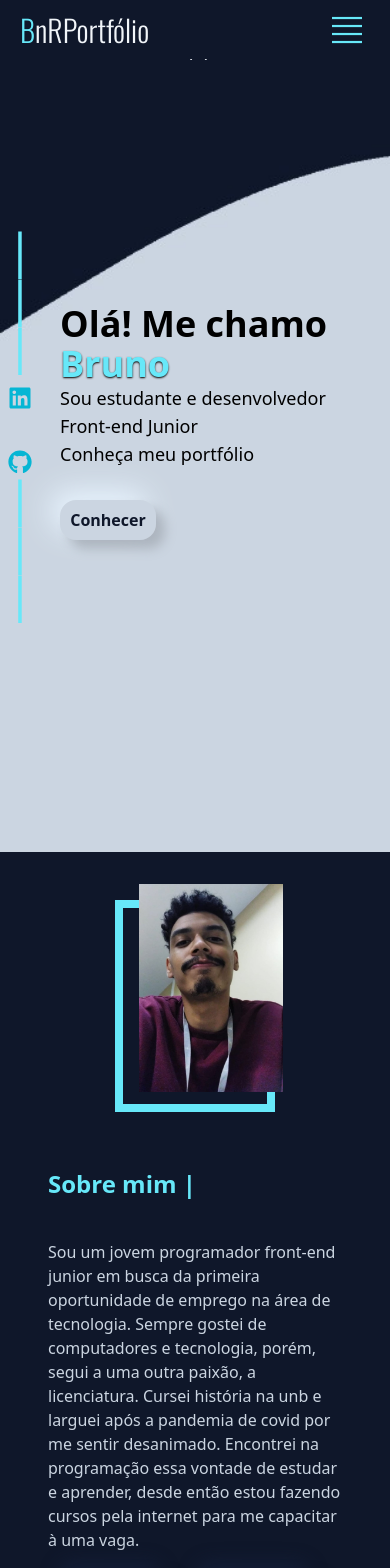
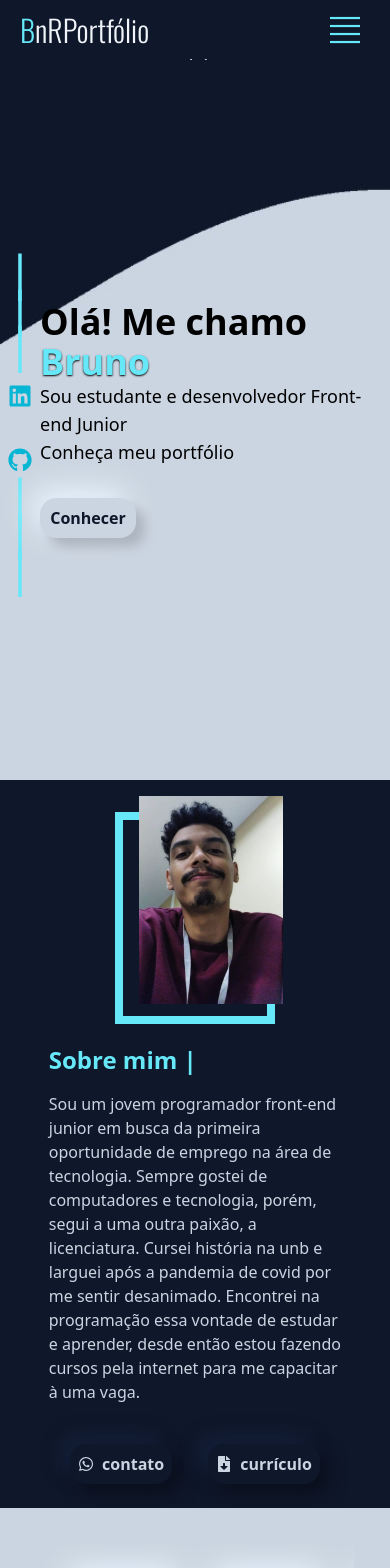
Before and after one commit to Brunonasccimentto/Portfolio, a React (Create React App) app: page / in a window 390 px wide. Shown: the top 1568 px of the page. Built offline with nearby package versions, Linux system fonts and the light colour scheme.

Commit message:
responsive

```diff
--- a/src/components/abilities.js
+++ b/src/components/abilities.js
@@ -6,7 +6,7 @@
 export function Abilities({works, icon, handleClick, desc}){
 
     return(
-            <div onClick={handleClick} className=" AbilityItem bg-slate-300 text-slate-900 p-14 w-20 h-32 md:w-28 md:h-36 flex flex-col items-center justify-center rounded-xl shadow-morfism hover:shadow-inset cursor-pointer">
+            <div onClick={handleClick} className=" AbilityItem bg-slate-300 text-slate-900 p-14 w-20 h-32 lg:w-28 lg:h-36 flex flex-col items-center justify-center rounded-xl shadow-morfism hover:shadow-inset cursor-pointer">
                 <span className=""> {icon} </span>
                 <span className=" text-sm"> {works} </span>
                 <span className=" hidden"> {desc} </span>
--- a/src/components/aboutme.js
+++ b/src/components/aboutme.js
@@ -5,21 +5,21 @@ import curriculo from "../certificates/Currículo-Bruno.pdf"
 
 export function AboutMe(){
     return(
-        <div id="sobre" className=" bg-slate-300 h-screen flex items-center justify-center">
-            <div className="flex flex-col md:flex-row items-center justify-center gap-14 md:gap-32 bg-slate-900 p-12 md:p-32 w-screen md:w-auto text-slate-300 lg:rounded-tr-[100px] lg:rounded-bl-[100px] lg:rounded-tl-3xl lg:rounded-br-3xl">
+        <div id="sobre" className=" bg-slate-300 md:h-[1080px] flex items-center justify-center">
+            <div className="flex flex-col lg:flex-row items-center justify-center gap-5 lg:gap-32 bg-slate-900 pt-8 lg:h-auto lg:p-32 lg:w-auto text-slate-300 lg:rounded-tr-[100px] lg:rounded-bl-[100px] lg:rounded-tl-3xl lg:rounded-br-3xl">
 
 
-            <div className=" border-8 flex items-center justify-center border-cyan-300 w-[160px] md:w-[220px]">
-                <img src={me} className=" w-36 h-52 md:w-52 md:h-72 -mt-6 -mr-8 mb-3"></img>
+            <div className=" border-8 flex items-center justify-center border-cyan-300 w-[160px] lg:w-[220px]">
+                <img src={me} className=" w-36 h-52 lg:w-52 lg:h-72 -mt-6 -mr-8 mb-3"></img>
             </div>
 
-            <div className=" sobre md:w-[620px] md:h-[320px] ">
-                <h3 className=" text-2xl md:text-4xl font-semibold mb-10 text-cyan-300"> Sobre mim <span className=" rotate-90">|</span></h3>
+            <div className=" flex flex-col sobre w-[75%] lg:w-[620px] lg:h-[320px] gap-4 lg:gap-0">
+                <h3 className=" text-2xl lg:text-4xl font-semibold lg:mb-10 text-cyan-300"> Sobre mim <span className=" rotate-90">|</span></h3>
 
                 <p> Sou um jovem programador front-end junior em busca da primeira oportunidade de emprego na área de tecnologia. Sempre gostei de computadores e tecnologia, porém, segui a uma outra paixão, a licenciatura.
                 Cursei história na unb e larguei após a pandemia de covid por me sentir desanimado. Encontrei na programação essa vontade de estudar e aprender, desde então estou fazendo cursos pela internet para me capacitar à uma vaga.</p>
 
-                <div className=" p-5 md:mt-9 flex gap-9">
+                <div className=" p-6 lg:mt-9 flex justify-center items-center gap-9">
                    <a href="https://wa.link/9um6ve" target="_blank">  <ButtonSlate text={"contato"} icon={<FaWhatsapp/>}/> </a> <a href={curriculo} download={"Currículo-Bruno"}> <ButtonSlate text={"currículo"} icon={<FaFileDownload/>}/> </a>
                 </div>
 
--- a/src/components/footer.js
+++ b/src/components/footer.js
@@ -10,7 +10,7 @@ export function Footer(){
             <div>
                 <h3 className="text-cyan-300 text-xl md:text-3xl">Certificados</h3>
             </div>
-            <div className="flex flex-col md:flex-row justify-center gap-10">
+            <div className="flex flex-col lg:flex-row justify-center gap-10">
                 <Certificates image={HtmlCssJavascript}/>
                 <Certificates image={MongoNode}/>
                 <Certificates image={React}/>
--- a/src/components/header.js
+++ b/src/components/header.js
@@ -15,29 +15,29 @@ export function Header({menuItens}){
     }
 
     return(
-    <div className=" bg-slate-900 w-screen list-none text-slate-100 flex flex-col lg:flex-row items-center md:justify-between md:h-24 fixed z-10">
+    <div className=" bg-slate-900 w-full list-none text-slate-100 flex flex-col lg:flex-row items-center lg:justify-between lg:h-24 lg:fixed z-10">
 
         <div className="flex flex-row w-full justify-between items-center">
 
-            <div className=" ml-5 md:ml-9 font-oswald font-light text-3xl md:text-4xl">
+            <div className=" ml-5 lg:ml-9 font-oswald font-light text-3xl lg:text-4xl">
                 <Link to={"/portfolio"}> <h1 className=" first-letter:text-cyan-300">BnRPortfólio</h1> </Link>
             </div>
 
-            <div onClick={toggleHeader} className="flex flex-col md:flex-row w-20 cursor-pointer md:cursor-default justify-end md:w-full items-center md:gap-[46px] md:mr-32">
+            <div onClick={toggleHeader} className="flex flex-col lg:flex-row w-20 cursor-pointer lg:cursor-default justify-end lg:w-full items-center lg:gap-[46px] lg:mr-32">
 
-                <span className="text-cyan-300 -mb-7 md:-mb-0 font-thin text-3xl rotate-90 md:text-6xl md:rotate-90 ">|</span>
-                <span className="text-cyan-300 -mb-7 md:-mb-0  font-thin text-3xl rotate-90 md:text-6xl md:rotate-90 ">|</span>
-                <span className="text-cyan-300 -mb-7 md:-mb-0  font-thin text-3xl rotate-90 md:text-6xl md:rotate-90 ">|</span>
-                <span className="text-cyan-300  font-thin text-3xl rotate-90 md:text-6xl md:rotate-90 ">|</span>
+                <span className="text-cyan-300 -mb-7 lg:-mb-0  -ml-1 font-thin text-3xl rotate-90 lg:text-6xl lg:rotate-90 ">|</span>
+                <span className="text-cyan-300 -mb-7 lg:-mb-0  -ml-1  font-thin text-3xl rotate-90 lg:text-6xl lg:rotate-90 ">|</span>
+                <span className="text-cyan-300 -mb-7 lg:-mb-0  -ml-1  font-thin text-3xl rotate-90 lg:text-6xl lg:rotate-90 ">|</span>
+                <span className="text-cyan-300 -ml-1 font-thin text-3xl rotate-90 lg:text-6xl lg:rotate-90 ">|</span>
 
             </div>
 
         </div>
 
-            <ul className={` flex gap-2 -mt-4 md:-mt-0 p-2 md:p-0 w-full md:w-auto md:gap-24 md:mr-11 items-center flex-col transition-all duration-700 ${slide} overflow-hidden md:overflow-visible md:justify-end md:flex md:flex-row`}>
+            <ul className={`flex gap-2 -mt-4 lg:-mt-0 p-2 lg:p-0 w-full lg:w-auto lg:gap-24 lg:mr-11 items-center flex-col transition-all duration-700 ${slide} overflow-hidden lg:overflow-visible lg:justify-end lg:flex lg:flex-row`}>
 
             {menuItens.map((item, index)=>{
-            return <li key={index} onClick={toggleHeader} className={`list-none hover:brightness-110 cursor-pointer mt-[1px] md:mt-0 text-xl hover:text-cyan-300 transition-all duration-500 md:block`}>
+            return <li key={index} onClick={toggleHeader} className={`list-none hover:brightness-110 cursor-pointer mt-[1px] lg:mt-0 text-xl hover:text-cyan-300 transition-all duration-500 lg:block`}>
             {item !== "projetos"? <a href={`#${item}`}>{item}</a> : <Link to={item}> {item} </Link>} </li>})}
 
             </ul>
--- a/src/components/home.js
+++ b/src/components/home.js
@@ -6,24 +6,25 @@ import { SideIcons } from "./sideIcons"
 export function Home(){
     return(
 
-        <div id="Inicio" className="flex items-center bg-[url('../images/bg-portfolio.jpg')] h-screen bg-no-repeat bg-cover md:gap-20 xl:gap-40">
+        <div id="Inicio" className="flex items-center bg-[url('../images/bg-portfolio.jpg')] h-[720px] w-full lg:h-[1080px] bg-no-repeat bg-cover lg:gap-20 xl:gap-40">
 
             <SideIcons color={"text-cyan-500 lg:text-slate-900"}/>
 
-            <div className="flex flex-col md:flex-row justify-between w-full">
-                <div className=" sm:text-left xl:text-justify flex flex-col justify-center lg:flex-shrink-0 w-[320px] md:w-[600px] ml-[60px] md:ml-[200px] animate-bounce">
+            <div className=" flex flex-col md:flex-row lg:justify-between w-full lg:gap-[450px]">
+                <div className="  sm:text-left xl:text-justify flex flex-col justify-center  lg:flex-shrink-0 lg:w-[600px] ml-[40px] lg:ml-[200px] animate-bounce">
+
+                    <div className=" text-lg ">
                     <h2 className=" text-4xl font-semibold">Olá! Me chamo <span className=" text-cyan-300 text-shadow-sm shadow-black"> Bruno </span></h2>
-                    <div className=" text-lg">
                         <p> Sou estudante e desenvolvedor Front-end Junior</p>
                         <p className=" mb-8"> Conheça meu portfólio </p>
                     </div>
                     <Link to={"/projetos"}> <Button text={"Conhecer"}/>  </Link>
                 </div>
 
-            <div className="hidden md:w-[300px] lg:w-[500px] md:flex justify-end items-center animate-slide mb-24 2xl:mr-64 md:flex-grow">
-                <svg className="  w-[600px] h-[760px]" viewBox="-30 -70 200 200" xmlns="http://www.w3.org/2000/svg">
-                <path fill="#CBD5E1" d="M38.8,-68.5C49.8,-60.9,57.9,-49.5,62.4,-37.5C66.9,-25.4,67.8,-12.7,66.3,-0.9C64.7,10.9,60.6,21.8,54.9,31.6C49.1,41.5,41.7,50.4,32.2,55.2C22.8,60,11.4,60.8,2,57.3C-7.4,53.9,-14.9,46.3,-26.2,42.5C-37.5,38.8,-52.7,39,-62.3,32.5C-72,26.1,-76.1,13.1,-70,3.5C-63.9,-6,-47.6,-12,-37.4,-17.6C-27.3,-23.2,-23.3,-28.4,-18.1,-39.3C-12.9,-50.3,-6.5,-67.1,3.7,-73.6C13.9,-80,27.8,-76.2,38.8,-68.5Z" transform="translate(100 100)" />
-                </svg>
+                <div className="hidden  w-full md:w-[300px] lg:w-[500px] md:flex justify-end items-center animate-slide mb-24 2xl:mr-64 md:flex-grow">
+                    <svg className=" w-[400px] h-[560px] lg:w-[600px] lg:h-[760px]" viewBox="-20 -70 200 200" xmlns="http://www.w3.org/2000/svg">
+                    <path fill="#CBD5E1" d="M38.8,-68.5C49.8,-60.9,57.9,-49.5,62.4,-37.5C66.9,-25.4,67.8,-12.7,66.3,-0.9C64.7,10.9,60.6,21.8,54.9,31.6C49.1,41.5,41.7,50.4,32.2,55.2C22.8,60,11.4,60.8,2,57.3C-7.4,53.9,-14.9,46.3,-26.2,42.5C-37.5,38.8,-52.7,39,-62.3,32.5C-72,26.1,-76.1,13.1,-70,3.5C-63.9,-6,-47.6,-12,-37.4,-17.6C-27.3,-23.2,-23.3,-28.4,-18.1,-39.3C-12.9,-50.3,-6.5,-67.1,3.7,-73.6C13.9,-80,27.8,-76.2,38.8,-68.5Z" transform="translate(100 100)" />
+                    </svg>
 
                     <img src={avatar} className=" h-[250px] md:h-[300px] lg:h-[500px] w-[250px] md:w-[300px] lg:w-[500px] fixed"></img>
                 </div>
--- a/src/components/sideIcons.js
+++ b/src/components/sideIcons.js
@@ -2,17 +2,17 @@ import {FaLinkedin, FaGithub } from "react-icons/fa"
 
 export function SideIcons({color}){
     return(
-        <div className=" w-10 h-[620px] flex flex-col items-center justify-center fixed">
-            <span className=" text-cyan-300 font-thin text-5xl md:text-6xl ">|</span>
-            <span className=" text-cyan-300 font-thin text-5xl md:text-6xl ">|</span>
-            <span className=" text-cyan-300 font-thin text-5xl md:text-6xl ">|</span>
+        <div className=" w-10 justify-center lg:h-auto flex flex-col items-center fixed">
+            <span className=" text-cyan-300 font-thin text-5xl lg:text-6xl -mt-3">|</span>
+            <span className=" text-cyan-300 font-thin text-5xl lg:text-6xl -mt-3">|</span>
+            <span className=" text-cyan-300 font-thin text-5xl lg:text-6xl -mt-3">|</span>
             <div className="flex gap-6 flex-col">
-                <a href="https://www.linkedin.com/in/bruno-rodrigues-633a03252/" target="blank"> <FaLinkedin className={`w-6 h-6 md:w-9 md:h-9 ${color} mt-4 cursor-pointer`}/></a>
-                <a href="https://github.com/Brunonasccimentto"  target="blank"> <FaGithub className={`w-6 h-6 md:w-9 md:h-9  ${color} mt-4 cursor-pointer`}/></a>
+                <a href="https://www.linkedin.com/in/bruno-rodrigues-633a03252/" target="blank"> <FaLinkedin className={`w-6 h-6 lg:w-9 lg:h-9 ${color} mt-4 cursor-pointer`}/></a>
+                <a href="https://github.com/Brunonasccimentto"  target="blank"> <FaGithub className={`w-6 h-6 lg:w-9 lg:h-9  ${color} mt-4 cursor-pointer`}/></a>
             </div>
-            <span className=" text-cyan-300 font-thin text-5xl md:text-6xl ">|</span>
-            <span className=" text-cyan-300 font-thin text-5xl md:text-6xl ">|</span>
-            <span className=" text-cyan-300 font-thin text-5xl md:text-6xl ">|</span>
+            <span className=" text-cyan-300 font-thin text-5xl lg:text-6xl -mb-3">|</span>
+            <span className=" text-cyan-300 font-thin text-5xl lg:text-6xl -mb-3">|</span>
+            <span className=" text-cyan-300 font-thin text-5xl lg:text-6xl -mb-3">|</span>
         </div>
 
     )
--- a/src/components/skills.js
+++ b/src/components/skills.js
@@ -46,43 +46,43 @@ export function Skills(){
     return(
 
 
-            <div id="skills" className="h-screen bg-slate-300 text-slate-900 flex justify-center items-center">
-                <div  className=" skills w-full h-[100%] md:w-[1620px] md:h-[650px] flex flex-col md:flex-row p-9 justify-center rounded-l-[100px]">
+            <div id="skills" className=" bg-slate-300 md:h-[1080px] text-slate-900 flex justify-center items-center">
+                <div  className=" skills w-full h-[100%] lg:w-[1620px] lg:h-[650px] flex flex-col lg:flex-row p-9 justify-center rounded-l-[100px]">
 
-                    <div className="flex flex-col flex-wrap pt-8 h-[420px] lg:h-[100%] w-full md:w-[55%] gap-8 overflow-auto lg:overflow-hidden scrollbar scrollbar-thumb-slate-900 scrollbar-track-slate-200">
+                    <div className="flex flex-col flex-wrap pt-8 pl-10 h-[420px] lg:h-[100%] w-full lg:w-[55%] gap-8 overflow-auto lg:overflow-hidden scrollbar scrollbar-thumb-slate-900 scrollbar-track-slate-200">
 
 
                     <Abilities handleClick={handleClick} desc={list[0].text} works={"Html"}
-                    icon={<FaHtml5 className="w-7 h-7 md:w-10 md:h-10 text-slate-900"/>}/>
+                    icon={<FaHtml5 className="w-7 h-7 lg:w-10 lg:h-10 text-slate-900"/>}/>
                     <Abilities handleClick={handleClick} desc={list[1].text} works={"Css"}
-                    icon={<FaCss3 className="w-7 h-7 md:w-10 md:h-10  text-slate-900"/>}/>
+                    icon={<FaCss3 className="w-7 h-7 lg:w-10 lg:h-10  text-slate-900"/>}/>
                     <Abilities handleClick={handleClick} desc={list[2].text} works={"Javascript"}
-                    icon={<SiJavascript className="w-7 h-7 md:w-10 md:h-10  text-slate-900"/>}/>
+                    icon={<SiJavascript className="w-7 h-7 lg:w-10 lg:h-10  text-slate-900"/>}/>
                     <Abilities handleClick={handleClick} desc={list[3].text} works={"React"}
-                    icon={<FaReact className="w-7 h-7 md:w-10 md:h-10 text-slate-900"/>}/>
+                    icon={<FaReact className="w-7 h-7 lg:w-10 lg:h-10 text-slate-900"/>}/>
                     <Abilities handleClick={handleClick} desc={list[4].text} works={"Bootstrap"}
-                    icon={<FaBootstrap className="w-7 h-7 md:w-10 md:h-10  text-slate-900"/>}/>
+                    icon={<FaBootstrap className="w-7 h-7 lg:w-10 lg:h-10  text-slate-900"/>}/>
                     <Abilities handleClick={handleClick} desc={list[5].text} works={"Tailwind"}
-                    icon={<SiTailwindcss className="w-7 h-7 md:w-10 md:h-10 text-slate-900"/>}/>
+                    icon={<SiTailwindcss className="w-7 h-7 lg:w-10 lg:h-10 text-slate-900"/>}/>
                     <Abilities handleClick={handleClick} desc={list[6].text} works={"Jquery"}
-                    icon={<SiJquery className="w-7 h-7 md:w-10 md:h-10 text-slate-900"/>}/>
+                    icon={<SiJquery className="w-7 h-7 lg:w-10 lg:h-10 text-slate-900"/>}/>
                     <Abilities handleClick={handleClick} desc={list[7].text} works={"Storybook"}
-                    icon={<SiStorybook className="w-7 h-7 md:w-10 md:h-10 text-slate-900"/>}/>
+                    icon={<SiStorybook className="w-7 h-7 lg:w-10 lg:h-10 text-slate-900"/>}/>
                     <Abilities handleClick={handleClick} desc={list[8].text} works={"Figma"}
-                    icon={<FaFigma className="w-7 h-7 md:w-10 md:h-10 text-slate-900"/>}/>
+                    icon={<FaFigma className="w-7 h-7 lg:w-10 lg:h-10 text-slate-900"/>}/>
                     <Abilities handleClick={handleClick} desc={list[9].text} works={"Github"}
-                    icon={<FaGithub className="w-7 h-7 md:w-10 md:h-10 text-slate-900"/>}/>
+                    icon={<FaGithub className="w-7 h-7 lg:w-10 lg:h-10 text-slate-900"/>}/>
                     <Abilities handleClick={handleClick} desc={list[10].text} works={"Git"}
-                    icon={<FaGitAlt className="w-7 h-7 md:w-10 md:h-10 text-slate-900"/>}/>
+                    icon={<FaGitAlt className="w-7 h-7 lg:w-10 lg:h-10 text-slate-900"/>}/>
                     <Abilities handleClick={handleClick} desc={list[11].text} works={"Node"}
-                    icon={<FaNodeJs className="w-7 h-7 md:w-10 md:h-10 text-slate-900"/>}/>
+                    icon={<FaNodeJs className="w-7 h-7 lg:w-10 lg:h-10 text-slate-900"/>}/>
                     <Abilities handleClick={handleClick} desc={list[12].text} works={"MongoDb"}
-                    icon={<SiMongodb className="w-7 h-7 md:w-10 md:h-10 text-slate-900"/>}/>
+                    icon={<SiMongodb className="w-7 h-7 lg:w-10 lg:h-10 text-slate-900"/>}/>
 
                     </div>
 
-                    <div className="skills md:w-[600px] md:h-[100%] flex flex-col gap-10 mt-3 bg-slate-900 rounded-3xl p-6">
-                        <h2 className=" text-xl md:text-4xl text-cyan-300 text-shadow-sm shadow-black">{abilityActive} {abilityActive? <span className=" rotate-90">|</span> : <h2 className=" text-xl md:text-3xl text-cyan-300 text-shadow-sm shadow-black"> Habilidades </h2>} </h2>
+                    <div className="skills w-[100%] h-[100%] lg:w-[600px] lg:h-[100%] flex flex-col lg:gap-10 mt-3 bg-slate-900 rounded-3xl p-6 overflow-auto">
+                        <h2 className=" text-xl lg:text-4xl text-cyan-300 text-shadow-sm shadow-black">{abilityActive} {abilityActive? <span className=" rotate-90">|</span> : <h2 className=" text-xl lg:text-3xl text-cyan-300 text-shadow-sm shadow-black"> Habilidades </h2>} </h2>
                         <p className=" text-md text-slate-300">{text}</p>
 
                     </div>
```
